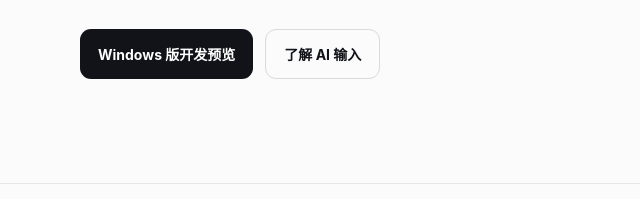
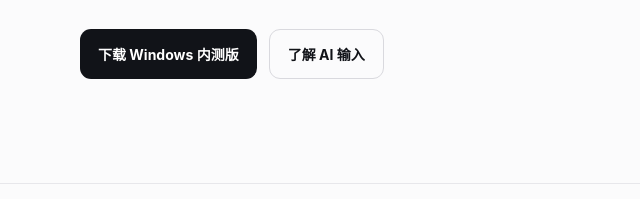
Before and after one commit to Christine3749/gy-shurufa-site, a plain HTML site: page index.html in a window 1280 px wide. Shown: the part 492-691 px from the top of the page, 0-640 px from the left. Drawn offline with Linux system fonts and the light colour scheme.

Commit message:
Make homepage Windows CTA download the R2 beta installer

```diff
--- a/index.html
+++ b/index.html
@@ -11,7 +11,7 @@
 <body>
   <div class="wrap"><nav><a class="brand" href="#top"><img src="./gy-wordmark.svg" alt="GY"><b>输入法</b></a><div class="links"><a href="#experience">体验</a><a href="#ai">AI</a><a href="#platform">跨平台</a><a href="#preview">候选窗</a><a class="button" href="#release">Windows 版预览</a></div></nav></div>
   <main id="top">
-    <section class="wrap hero"><div><div class="eyebrow">GY INPUT METHOD · WINDOWS FIRST</div><h1>让输入，<br>更顺手。</h1><p>GY 输入法从最基础的中文输入开始打磨：候选清晰、选词自然、切换稳定。AI 是在你明确需要时才出现的增强，而不是打断。</p><div class="actions"><a class="action primary" href="#release">Windows 版开发预览</a><a class="action secondary" href="#ai">了解 AI 输入</a></div></div><div class="stage"><img src="./gy-wordmark.svg" alt="GY 输入法"><small>GY · INPUT METHOD</small></div></section>
+    <section class="wrap hero"><div><div class="eyebrow">GY INPUT METHOD · WINDOWS FIRST</div><h1>让输入，<br>更顺手。</h1><p>GY 输入法从最基础的中文输入开始打磨：候选清晰、选词自然、切换稳定。AI 是在你明确需要时才出现的增强，而不是打断。</p><div class="actions"><a class="action primary" href="https://gy-shurufa-download.lihouyi7586.workers.dev/windows/0.4.2/download">下载 Windows 内测版</a><a class="action secondary" href="#ai">了解 AI 输入</a></div></div><div class="stage"><img src="./gy-wordmark.svg" alt="GY 输入法"><small>GY · INPUT METHOD</small></div></section>
     <hr class="rule">
     <section class="wrap section" id="experience"><div class="kicker">DESIGNED FOR THE ACT OF TYPING</div><h2 class="title">好输入法，不该抢走你的注意力。</h2><div class="grid"><article class="card"><em>01</em><h3>跟手</h3><p>候选、选词与状态切换服务于你的节奏，不制造额外的学习成本。</p></article><article class="card"><em>02</em><h3>本地优先</h3><p>基础输入首先应该可靠、可控，并尊重每一段你正在写下的文字。</p></article><article class="card"><em>03</em><h3>按需智能</h3><p>改写、翻译和跨设备能力以明确触发为前提，由你决定是否使用。</p></article></div></section>
     <section class="black" id="ai"><div class="wrap section ai"><div><div class="kicker">AI, WHEN YOU ASK FOR IT</div><h2 class="title">AI 不替你输入，<br>它帮你表达。</h2><p>完成一句话后，你可以主动调用 AI 做改写、翻译、摘要与语气切换。基础输入始终独立运行；只有你明确触发时，AI 才参与。</p><div class="ai-list"><div><b>改写</b>把口语转换为适合当前场景的表达。</div><div><b>翻译</b>保持原意，在输入位置完成多语言转换。</div><div><b>提炼</b>选中文字后，快速查看关键信息与行动项。</div></div></div><div class="ai-demo"><div class="prompt">收到，我晚点把方案发你看看。</div><div class="answer"><small>GY AI · 商务表达</small>方案已整理完毕，稍后将发送给您审阅，请查收。</div></div></div></section>
```
